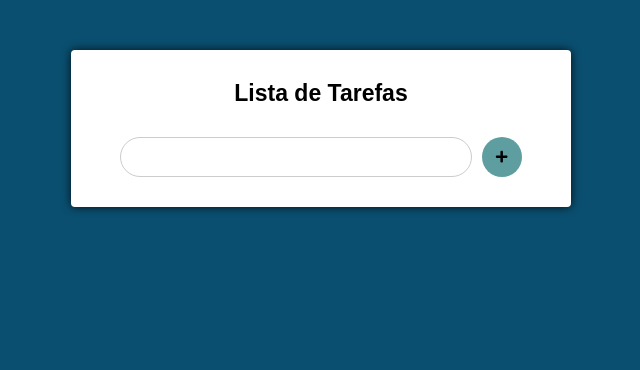
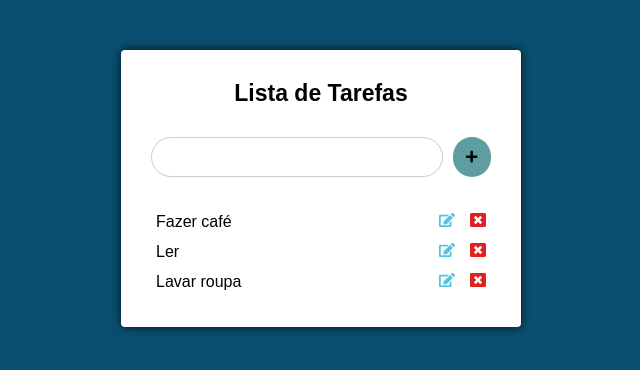
Before and after one commit to ArthurTeix/listaDeTarefas-react, a React (Create React App) app: page / in a window 1280 px wide. Shown: the top 370 px of the page, without its empty margins (319-959 px from the left). Built offline with nearby package versions, Linux system fonts and the light colour scheme.

Commit message:
feat: add styles in tarefas

```diff
--- a/src/components/Main.css
+++ b/src/components/Main.css
@@ -2,7 +2,7 @@
   background-color: #fff;
   padding: 30px;
   margin: 50px auto;
-  max-width: 500px;
+  max-width: 400px;
   border-radius: 4px;
   box-shadow: 0 0 10px rgb(0, 0, 0, 0.8);
 }
@@ -40,3 +40,32 @@
   align-items: center;
   justify-content: center;
 }
+
+.tarefas {
+  margin-top: 30px;
+}
+
+.tarefas li {
+  display: flex;
+  align-items: center;
+  justify-content: space-between;
+  padding: 5px;
+  transition: all 300ms;
+}
+
+.tarefas li:hover {
+  color: white;
+  background-color: #005c80;
+  box-shadow: 0 0 10px rgb(0, 0, 0, 0.8);
+}
+
+.tarefas li .edit {
+  margin-right: 15px;
+  color: #51c5de;
+  cursor: pointer;
+}
+
+.tarefas li .delete {
+  color: #e02121;
+  cursor: pointer;
+}
--- a/src/components/Main.jsx
+++ b/src/components/Main.jsx
@@ -2,11 +2,17 @@
 
 // form
 import { FaPlus } from "react-icons/fa";
+import { FaEdit, FaWindowClose } from "react-icons/fa";
 
 import "./Main.css";
 export default class Main extends Component {
   state = {
     novaTarefa: "",
+    tarefas: [
+      "Fazer café",
+      "Ler",
+      "Lavar roupa"
+    ],
   };
 
   handleChange = (e) => {
@@ -18,20 +24,33 @@
     });
   };
   render() {
-    const { novaTarefa } = this.state;
+    const { novaTarefa, tarefas } = this.state;
 
     return (
       <div className="main">
         {" "}
         {/* Diferente do 'class' em html, em jsx o correto é 'className' */}
         <h1>Lista de Tarefas</h1>
+
         <form action="#" className="form">
-          <input type="text" onChange={this.handleChange} value={novaTarefa}/>
+          <input type="text" onChange={this.handleChange} value={novaTarefa} />
           {/* onChange é usado para capturar eventos, e hancleChange é um nome padrão sobre como lidar com essas alterações */}
           <button type="submit">
-            <FaPlus/>
+            <FaPlus />
           </button>
         </form>
+
+        <ul className="tarefas">
+          {tarefas.map(tarefa => (
+            <li key={tarefa}>
+              {tarefa}
+              <div>
+                <FaEdit className="edit"/>
+                <FaWindowClose className="delete"/>
+              </div>
+            </li> // key é necessário pois ajuda o react a se encontrar, e para ser único, é apenas cada tarefa ser sua key
+          ))}
+        </ul>
       </div>
     );
   }
```
